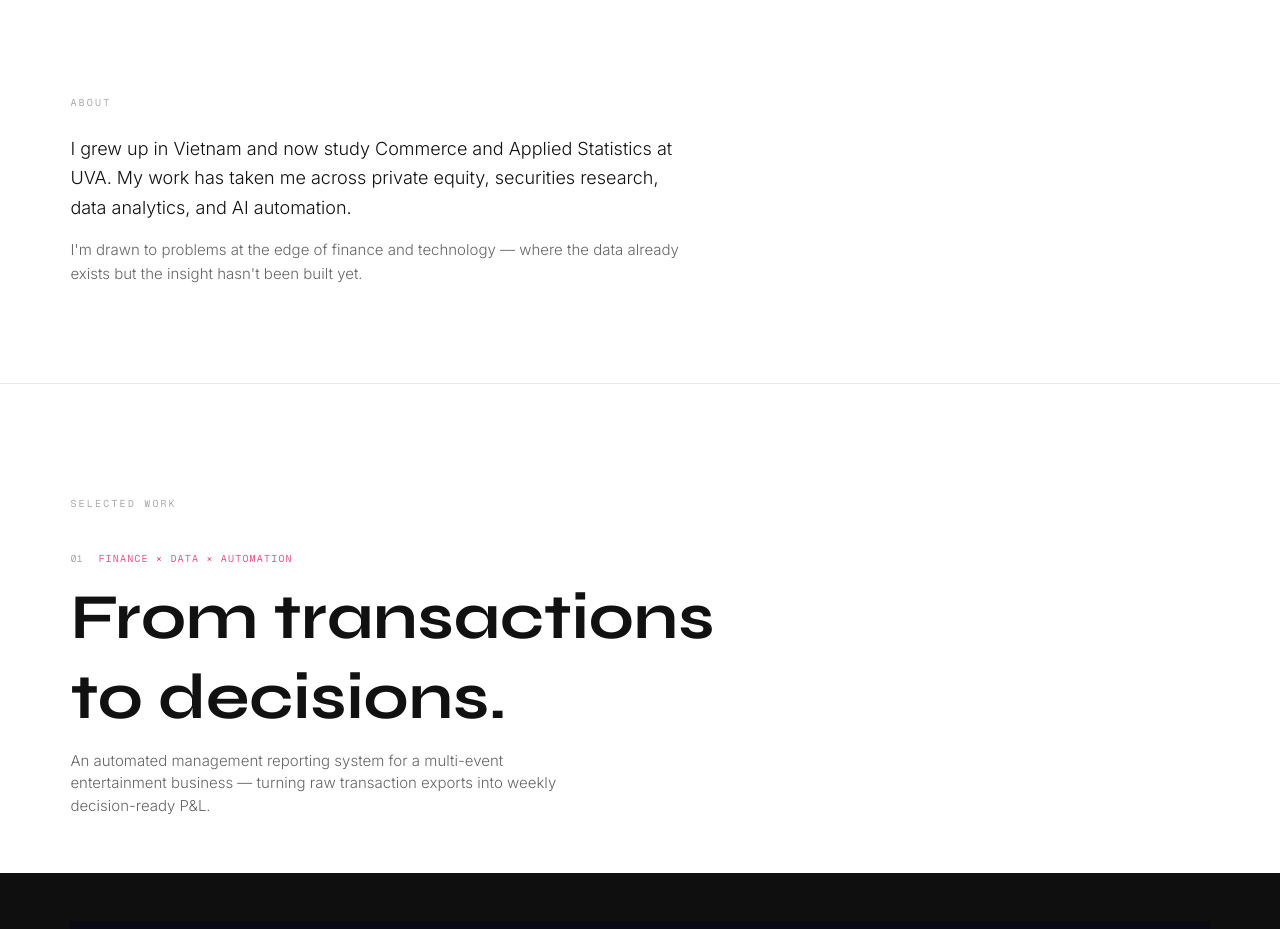
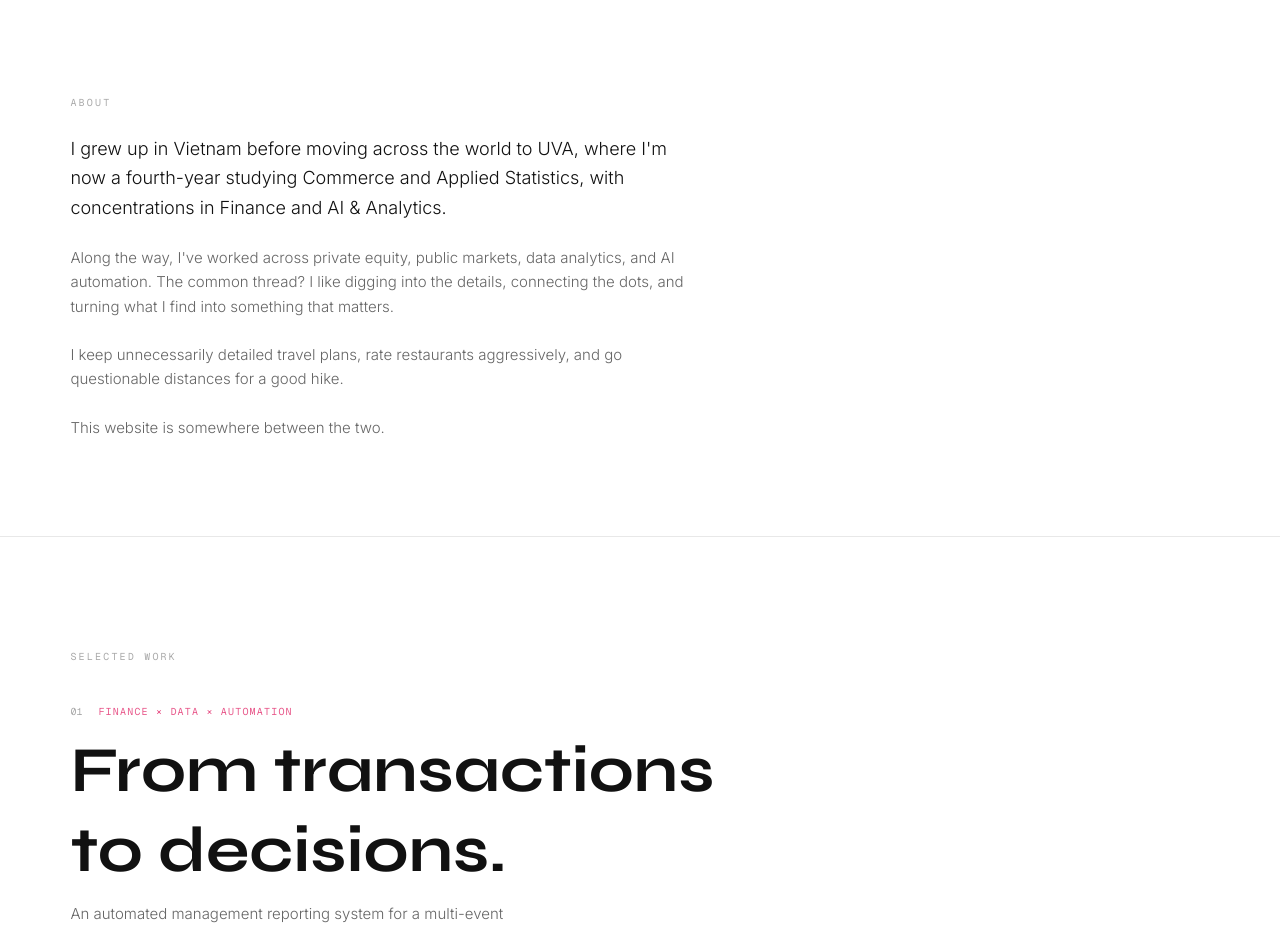
Before and after one commit to inn162/yen-portfolio, a Next.js app in the folder yen-portfolio/: page / in a window 1280 px wide. Shown: the part 802-1731 px from the top of the page. Built offline with nearby package versions, Linux system fonts and the light colour scheme.

Commit message:
Update About section copy
Co-Authored-By: Claude Sonnet 4.6 <noreply@anthropic.com>

```diff
--- a/yen-portfolio/app/components/About.tsx
+++ b/yen-portfolio/app/components/About.tsx
@@ -4,11 +4,17 @@ export default function About() {
       <p style={{ fontFamily: "var(--font-mono)", fontSize: "10px", color: "#aaa", letterSpacing: "0.22em", marginBottom: "1.5rem" }}>
         ABOUT
       </p>
-      <p className="text-[18px] text-[#111] leading-relaxed font-light mb-4">
-        I grew up in Vietnam and now study Commerce and Applied Statistics at UVA. My work has taken me across private equity, securities research, data analytics, and AI automation.
+      <p className="text-[18px] text-[#111] leading-relaxed font-light mb-6">
+        I grew up in Vietnam before moving across the world to UVA, where I&apos;m now a fourth-year studying Commerce and Applied Statistics, with concentrations in Finance and AI &amp; Analytics.
+      </p>
+      <p className="text-[15px] text-[#666] leading-relaxed font-light mb-6">
+        Along the way, I&apos;ve worked across private equity, public markets, data analytics, and AI automation. The common thread? I like digging into the details, connecting the dots, and turning what I find into something that matters.
+      </p>
+      <p className="text-[15px] text-[#666] leading-relaxed font-light mb-6">
+        I keep unnecessarily detailed travel plans, rate restaurants aggressively, and go questionable distances for a good hike.
       </p>
       <p className="text-[15px] text-[#666] leading-relaxed font-light">
-        I&apos;m drawn to problems at the edge of finance and technology — where the data already exists but the insight hasn&apos;t been built yet.
+        This website is somewhere between the two.
       </p>
     </section>
   );
```
